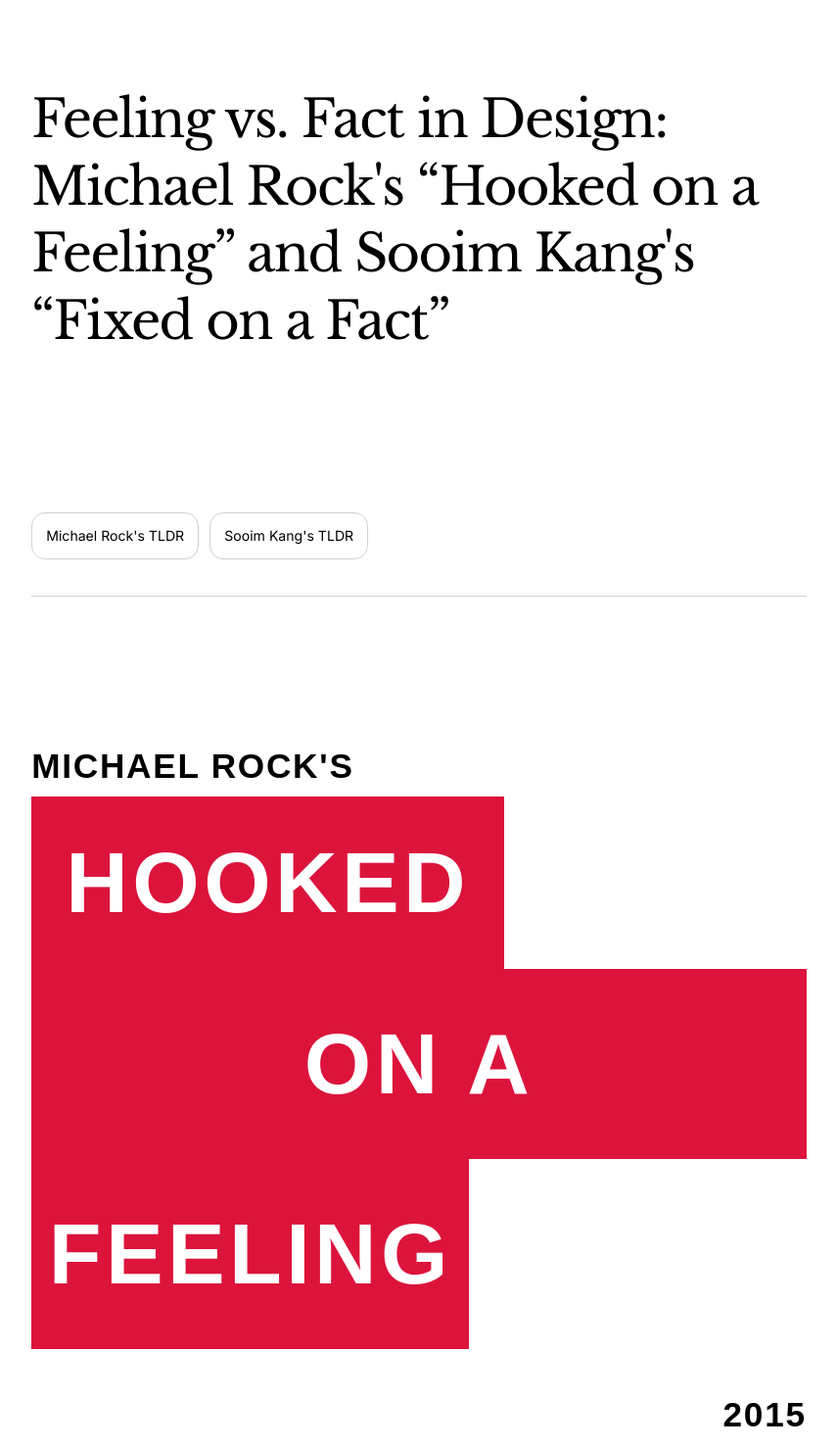
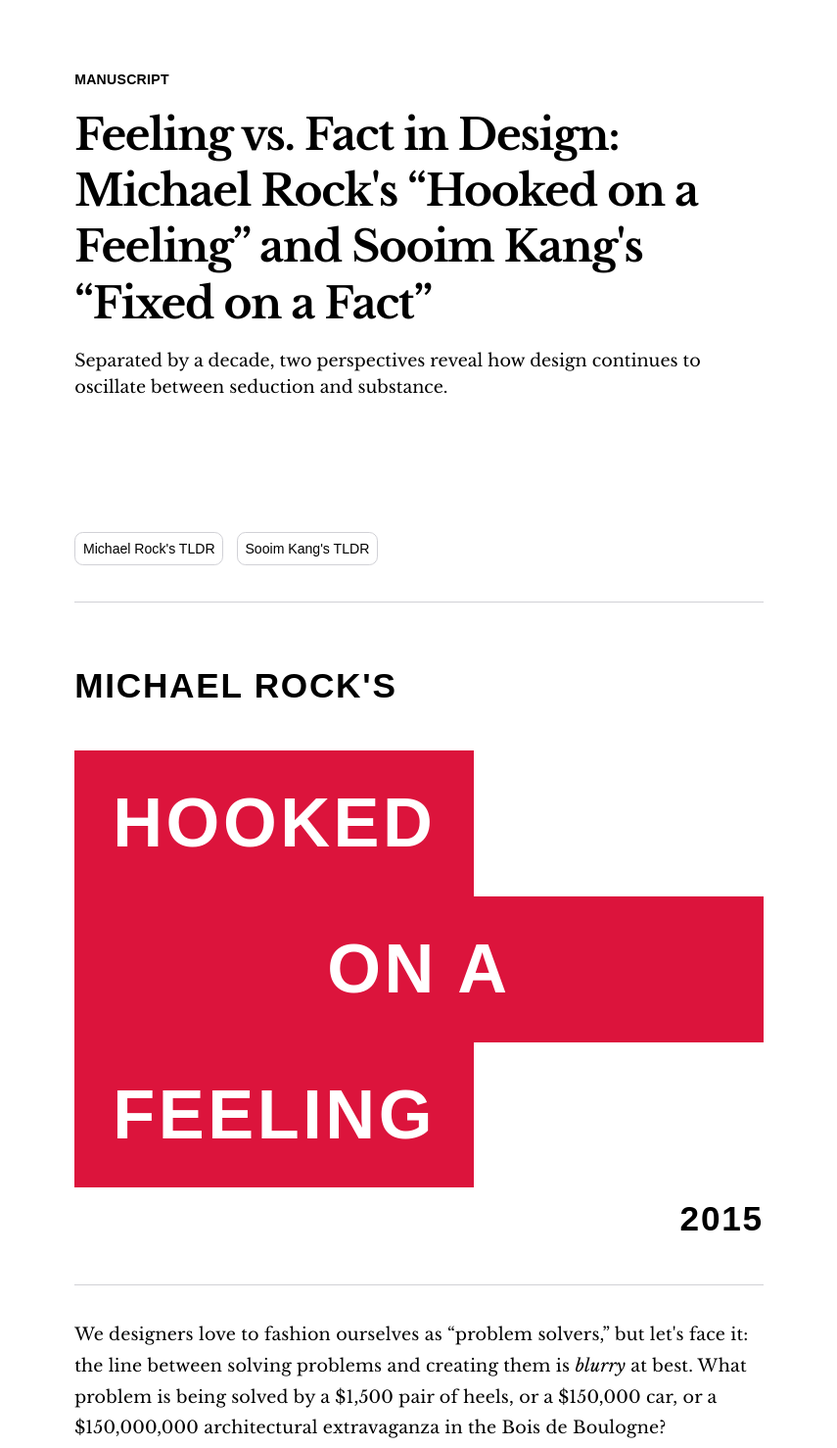
Before and after one commit to sooimkang07/manuscript, a plain HTML site: page index.html in a window 1280 px wide. Shown: the top 1478 px of the page at 98% size, without its empty margins (212-1067 px from the left). Drawn offline with nearby package versions, Linux system fonts and the light colour scheme; a web font is replaced by a local one.

Commit message:
Updates
COMPLETED:
- tldr buttons red/yellow colored
- styled header like newspaper article (byline, column section)
- tldr padding/margin
- fixed footer margin/padding
- replaced inter typeface with franklin gothic (imported from adobe fonts)
- ch padding to buttons

NEED TO DO:
- sticky bar for each section as you scroll, lower opacity once past
- fix article-header alignment
- maybe change yellow color (hard to read against white text?)
- spruce up tldr sections

```diff
--- a/index.html
+++ b/index.html
@@ -7,16 +7,19 @@
 	</head>
 	<body>
 		<header id="hero">
+			<a href="https://typography-interaction-2526.github.io/project/1/" target="_blank">MANUSCRIPT</a>
 			<h1>Feeling <abbr title="versus">vs.</abbr> Fact in Design: <span class="no-break">Michael Rock's</span> “Hooked on a Feeling” and <span class="no-break">Sooim Kang's</span> “Fixed on a Fact”</h1>
 			<!-- I learned about abbr in the class' manuscript example and looked up how to use it on MDN. -->
+
+			<p>Separated by a decade, two perspectives reveal how design continues to oscillate between seduction and substance.</p>
 
 			<nav>
 				<ul>
 					<li>
-						<a href="#tldr-michael">Michael Rock's TLDR</a>
+						<a href="#tldr-michael" id="red-button">Michael Rock's TLDR</a>
 					</li>
 					<li>
-						<a href="#tldr-sooim">Sooim Kang's TLDR</a>
+						<a href="#tldr-sooim" id="yellow-button">Sooim Kang's TLDR</a>
 					</li>
 				</ul>
 			</nav>
@@ -84,10 +87,10 @@
 		<footer>
 			<ul>
 				<li>
-					<a href="https://2x4.org/ideas/2015/hooked-on-a-feeling/">Published in T Magazine © Michael Rock</a>
+					<a href="https://2x4.org/ideas/2015/hooked-on-a-feeling/" target="_blank">Published in T Magazine © Michael Rock</a>
 				</li>
 				<li>
-					<a href="https://typography-interaction-2526.github.io/">Typography & Interaction, <span class="no-break">’25–26</span></a>
+					<a href="https://typography-interaction-2526.github.io/" target="_blank">Typography & Interaction, <span class="no-break">’25–26</span></a>
 				</li>
 				<li>
 					<a href="#top">Back to Top</a>
--- a/style.css
+++ b/style.css
@@ -1,34 +1,51 @@
-@import url('https://fonts.googleapis.com/css2?family=Inter:ital,opsz,wght@0,14..32,100..900;1,14..32,100..900&family=Libre+Baskerville:ital,wght@0,400;0,700;1,400&family=Rethink+Sans:ital,wght@0,400..800;1,400..800&display=swap');
+@import url('https://fonts.googleapis.com/css2?family=Libre+Baskerville:ital,wght@0,400;0,700;1,400&family=Rethink+Sans:ital,wght@0,400..800;1,400..800&display=swap');
+@import url("https://use.typekit.net/nrx3trj.css");
 
 :root {
 	font-size: 110%;
 }
 
 body {
-	max-inline-size: 90ch;
+	max-inline-size: 80ch;
 	margin-inline: auto;
-	hyphens: none;
-	/* I learned this on MDN. */
-}
-
-header,
-section {
-	padding-block-end: 2rem;
+	hyphens: none; 	/* I learned this on MDN. */
+	margin-block: 4rem;
 }
 
 #hero {
 	border-block-end-color: rgb(209, 209, 214);
 	border-block-end-style:	solid;
-	border-block-end-width: .1rem;
-	padding-block-start: 5rem;
+	border-block-end-width: .08rem;
+	color: black;
+}
+
+#hero > a:first-of-type {
+	font-family: "franklin-gothic-atf", sans-serif;
+	font-weight: 600;
+	font-style: normal;
+	font-size: .8rem;
+	text-decoration: none;
+	text-transform: uppercase;
+	letter-spacing: .02em;
 }
 
 h1 {
 	font-family: "Libre Baskerville", serif;
-	color: black;
-	font-size: 3rem;
+	font-size: 2.5rem;
+	font-weight: 700;
+	font-style: normal;
 	line-height: 1.3em;
 	letter-spacing: -.03em;
+	margin-block: 1rem;
+}
+
+#hero p {
+	font-family: "Libre Baskerville", serif;
+	font-weight: 400;
+	font-style: normal;
+	font-size: 1rem;
+	line-height: 1.5em;
+	letter-spacing: 0rem;
 }
 
 .no-break {
@@ -37,33 +54,33 @@ h1 {
 
 p {
 	font-family: "Libre Baskerville", serif;
-	letter-spacing: .03em;
+	letter-spacing: .01em;
 	font-size: 1rem;
 	font-style: normal;
-	font-weight: normal;
+	font-weight: 400;
 	text-align: left;
 	line-height: 1.8em;
-	margin-block-start: 1em;
+	margin-block-end: 2rem;
 }
 
-a[href^='https://']::after {
+section a[href^='https://']::after {
 	content: ' ↗';
 }
 
-a[href^='https://']:link {
+section a[href^='https://']:link {
 	color: black;
 	text-decoration: underline;
 }
 
-a[href^='https://']:visited {
+section a[href^='https://']:visited {
 	color: purple;
 }
 
-a[href^='https://']:hover {
+section a[href^='https://']:hover {
 	color: crimson;
 }
 
-a[href^='https://']:active {
+section a[href^='https://']:active {
 	color: maroon;
 }
 
@@ -79,76 +96,73 @@ em {
 }
 
 .highlight-ii {
-	background-color: maroon;
+	background-color: rgb(220, 170, 20);
 	color: white;
 }
 
 nav {
-	margin-block-start: 10rem;
-	margin-block-end: 1rem;
+	margin-block-start: 8rem;
+	margin-block-end: 2.5rem;
 }
 
-ul {
-	font-family: "Inter", sans-serif;
-	font-size: .8rem;
-
+#red-button:hover {
+	background-color: crimson;
+	color: white;
+	border-color: crimson;
 }
 
-li {
-	display: inline-block;
-	margin-inline-end: .5em;
+#red-button:active {
+	background-color: rgb(145, 14, 40);
+	color: white;
+	border-color: rgb(145, 14, 40);
 }
 
-li a {
-	padding: .8rem;
-	text-decoration: none;
-	border-color: rgb(209, 209, 214);
-	border-width: .1em;
-	border-style: solid;
-	border-radius: .8rem;
+#yellow-button:hover {
+	background-color: rgb(220, 170, 20);
+	color: white;
+	border-color: rgb(220, 170, 20);
 }
 
-li a:hover {
-	background-color: rgb(209, 209, 214);
-}
-
-li a:active {
-	background-color: rgb(142, 142, 147);
-	border-color: rgb(142, 142, 147);
+#yellow-button:active {
+	background-color: rgb(170, 132, 15);
+	color: white;
+	border-color: rgb(170, 132, 15);
 }
 
 article {
-	padding-top: 2em;
-	padding-bottom: 2em;
 	border-block-end-color: rgb(209, 209, 214);
 	border-block-end-style: solid;
-	border-block-end-width: .1rem;
+	border-block-end-width: .08rem;
+	padding-block: 3rem;
 }
 
 .article-header {
+	color: white;
 	text-transform: uppercase;
+	border-block-end-color: rgb(209, 209, 214);
+	border-block-end-style: solid;
+	border-block-end-width: .08rem;
+	margin-block-end: 2rem;
+}
+
+.article-header h2,
+.article-header p {
 	font-family: "Rethink Sans", sans-serif;
 	font-weight: 800;
-	border-block-end-color: rgb(209, 209, 214);
-	border-block-end-style: solid;
-	border-block-end-width: .1rem;
-	margin-block: 2em;
-	padding-block: 2em;
+	letter-spacing: .05em;
 }
 
 .article-header h2 {
-	color: white;
-	font-size: 5rem;
-	letter-spacing: .05em;
-	line-height: 2em;
+	line-height: 1em;
+	font-size: 4rem;
 }
 
 .article-header p {
 	color: black;
 	font-size: 2rem;
-	letter-spacing: .05em;
 	font-family: "Rethink Sans", sans-serif;
 	font-weight: 800;
+	letter-spacing: .05em;
 }
 
 .author {
@@ -158,24 +172,22 @@ article {
 #hooked {
 	display: inline-block;
 	text-align: left;
+	padding: 1ch;
 	background-color: crimson;
-	padding-inline: 2rem;
 }
 
 #on-a {
 	display: block;
 	text-align: center;
 	background-color: crimson;
-	padding-inline: 1rem;
-	padding-block: .5rem;
+	padding: 1ch;
 }
 
 #feeling {
 	display: inline-block;
 	text-align: right;
 	background-color: crimson;
-	padding-inline: 1rem;
-	padding-block: .5rem;
+	padding: 1ch;
 }
 
 .publication-date {
@@ -187,44 +199,43 @@ article {
 	color: white;
 	font-family: "Rethink Sans", sans-serif;
 	text-align: left;
-	text-transform: uppercase;
+	padding: 2rem;
+	margin-block-start: 5rem;
 }
 
 #tldr-title-michael {
 	letter-spacing: .1em;
-	font-size: 3rem;
+	font-size: 2rem;
 	color: white;
 	font-weight: 800;
+	text-transform: uppercase;
 }
 
 #tldr-p-michael {
-	font-size: 2rem;
+	font-size: 1.5rem;
 	font-weight: 100;
 	letter-spacing: -.03em;
 }
 
 #fixed {
-	display: block;
+	display: inline-block;
 	text-align: left;
 	background-color: rgb(220, 170, 20);
-	padding-inline: 1rem;
-	padding-block: .5rem;
+	padding: 1ch;
 }
 
 #on-a-ii {
 	display: block;
 	text-align: center;
 	background-color: rgb(220, 170, 20);
-	padding-inline: 1rem;
-	padding-block: .5rem;
+	padding: 1ch;
 }
 
 #fact {
-	display: block;
+	display: inline-block;
 	text-align: right;
 	background-color: rgb(220, 170, 20);
-	padding-inline: 1rem;
-	padding-block: .5rem;
+	padding: 1ch;
 }
 
 #tldr-sooim {
@@ -232,18 +243,50 @@ article {
 	color: white;
 	font-family: "Rethink Sans", sans-serif;
 	text-align: left;
-	text-transform: uppercase;
+	padding: 2rem;
+	margin-block-start: 5rem;
 }
 
 #tldr-title-sooim {
 	letter-spacing: .1em;
-	font-size: 3rem;
+	font-size: 2rem;
 	color: white;
 	font-weight: 800;
+	text-transform: uppercase;
 }
 
 #tldr-p-sooim {
-	font-size: 2rem;
+	font-size: 1.5rem;
 	font-weight: 100;
 	letter-spacing: -.03em;
 }
+
+footer {
+	margin-block-start: 2.5rem;
+}
+
+li {
+	display: inline-block;
+	margin-inline-end: .5rem;
+}
+
+li a {
+	font-family: "franklin-gothic-atf", sans-serif;
+	font-size: .8rem;
+	text-decoration: none;
+	border-color: rgb(209, 209, 214);
+	border-width: .08rem;
+	border-style: solid;
+	border-radius: .5rem;
+	text-align: center;
+	padding: 1ch;
+}
+
+li a:hover {
+	background-color: rgb(209, 209, 214);
+}
+
+li a:active {
+	background-color: rgb(142, 142, 147);
+	border-color: rgb(142, 142, 147);
+}
```
